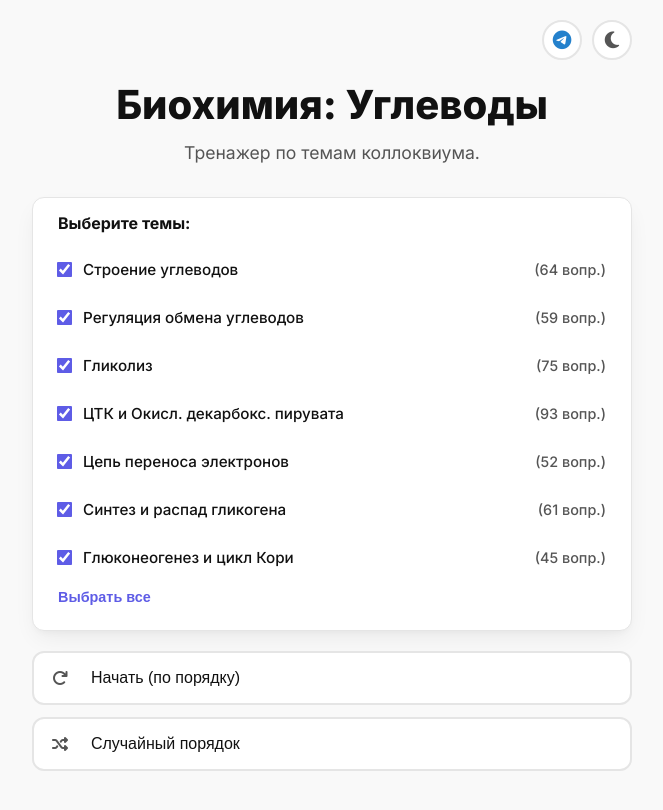
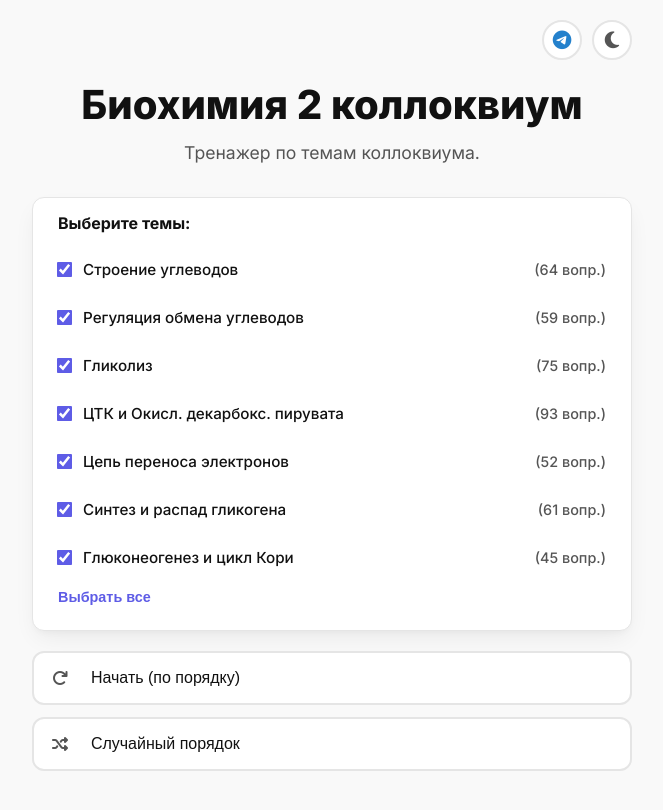
Before and after one commit to daovanquynh02ad-lab/bh, a plain HTML site: page index.html in a window 1280 px wide. Shown: the whole page, without its empty margins (308-971 px from the left). Drawn offline with Linux system fonts and the light colour scheme.

Commit message:
Change header text for Biochemistry section

```diff
--- a/index.html
+++ b/index.html
@@ -454,7 +454,7 @@
                 </div>
             </div>
             <div class="start-header">
-                <h1>Биохимия: Углеводы</h1>
+                <h1>Биохимия 2 коллоквиум</h1>
                 <p>Тренажер по темам коллоквиума.</p>
             </div>
 
```
